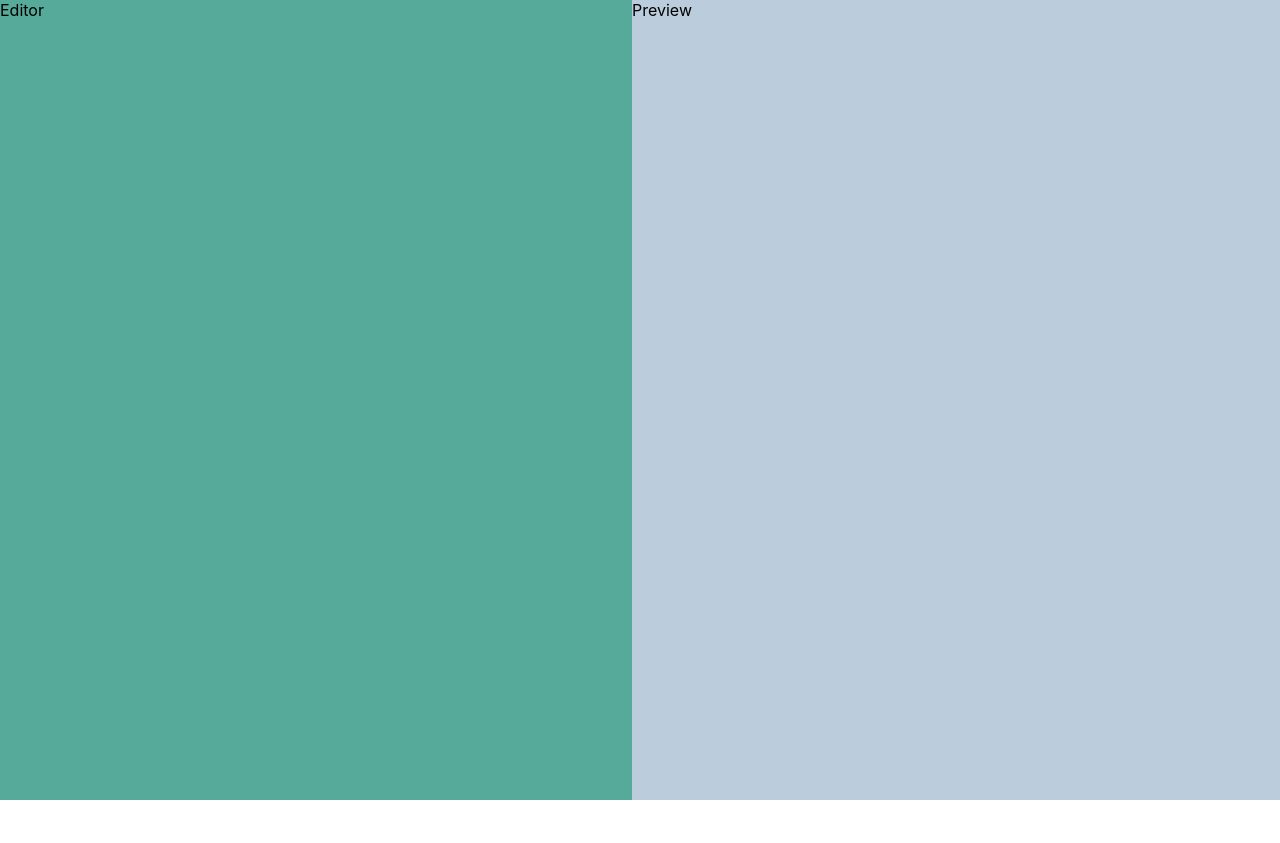
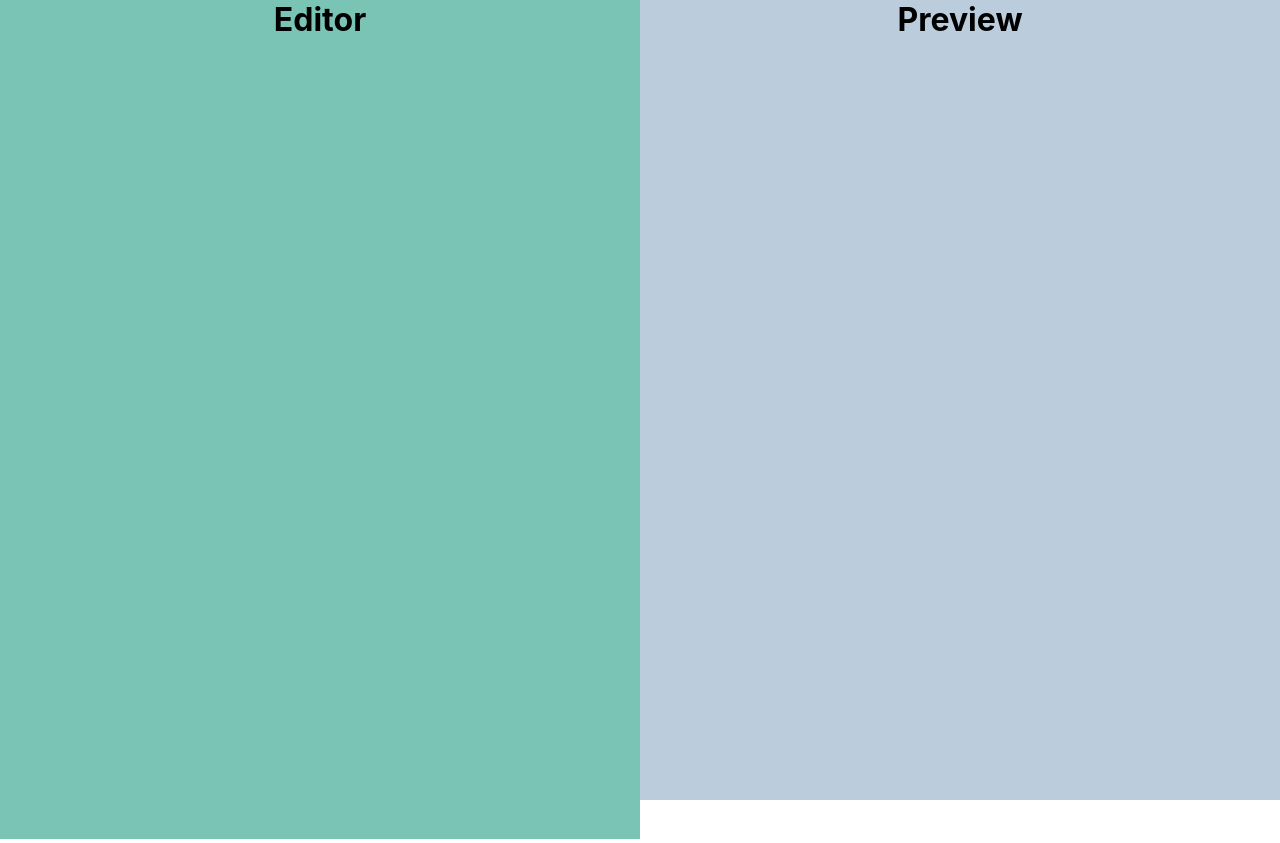
Before and after one commit to JayMartMedia/react-markdown-comparison, a React (Create React App) app: page / in a window 1280 px wide. Before the commit the page ends 800 px from the top, so only its background shows below. Built offline with nearby package versions, Linux system fonts and the light colour scheme.

Commit message:
Styled editor and preveiw and send text

```diff
--- a/src/markdown/Markdown.jsx
+++ b/src/markdown/Markdown.jsx
@@ -10,6 +10,7 @@ function Markdown () {
       <div className={styles.editorContainer}>
         <Editor
           setText={setText}
+          text={text}
         />
       </div>
       <div className={styles.previewContainer}>
--- a/src/markdown/Markdown.module.css
+++ b/src/markdown/Markdown.module.css
@@ -6,9 +6,11 @@
 }
 .editorContainer {
     flex-grow: 1;
+    width: 100%;
 }
 .previewContainer {
-    flex-grow: 1
+    flex-grow: 1;
+    width: 100%;
 }
 
 /* Breakpoint to go to desktop */
--- a/src/markdown/editor/Editor.jsx
+++ b/src/markdown/editor/Editor.jsx
@@ -1,9 +1,21 @@
 import React from 'react'
 import styles from './Editor.module.css'
 
-function Editor () {
+function Editor ({ setText, text }) {
+  function handleChange (e) {
+    console.log(e)
+    setText(e.target.value)
+  }
   return (
-    <div className={styles.container}>Editor</div>
+    <div className={styles.container}>
+      <h1 className={styles.header}>Editor</h1>
+      <textarea
+        className={styles.textarea}
+        onChange={handleChange}
+      >
+        {text}
+      </textarea>
+    </div>
   )
 }
 
--- a/src/markdown/editor/Editor.module.css
+++ b/src/markdown/editor/Editor.module.css
@@ -1,4 +1,16 @@
 .container{
-    background: #55aa99;
+    background: #79c4b5;
     height: 100%;
 }
+.header{
+    margin: 0;
+    text-align: center;
+}
+.textarea{
+    background: #79c4b5;
+    border: 0;
+    height: 100%;
+    padding: 0;
+    resize: none;
+    width: 100%;
+}
--- a/src/markdown/preview/Preview.jsx
+++ b/src/markdown/preview/Preview.jsx
@@ -1,9 +1,14 @@
 import React from 'react'
 import styles from './Preview.module.css'
 
-function Preview () {
+function Preview ({ text }) {
   return (
-    <div className={styles.container}>Preview</div>
+    <div className={styles.container}>
+      <h1 className={styles.header}>Preview</h1>
+      <div>
+        {text}
+      </div>
+    </div>
   )
 }
 
--- a/src/markdown/preview/Preview.module.css
+++ b/src/markdown/preview/Preview.module.css
@@ -2,3 +2,7 @@
     background: #bbccdd;
     height: 100%;
 }
+.header{
+    margin: 0;
+    text-align: center;
+}
```
